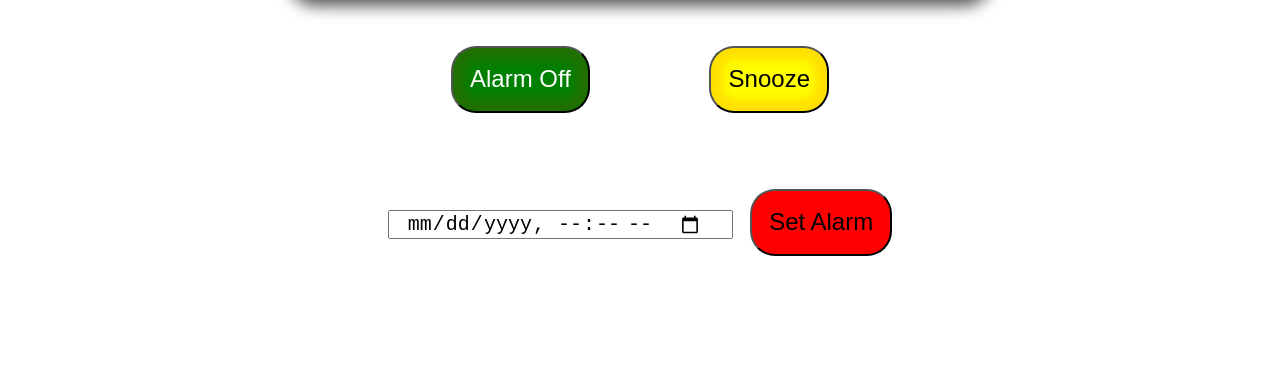
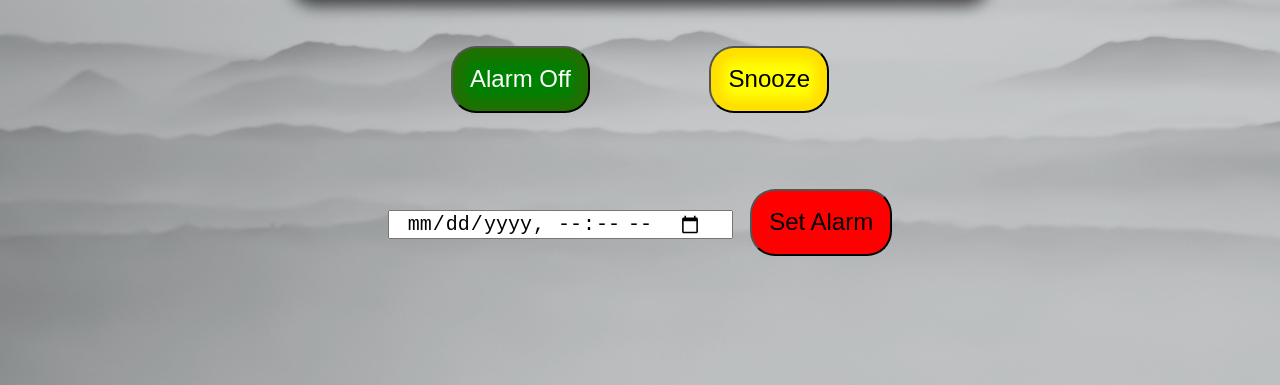
Before and after one commit to Chad-Powellv1/alarm-clock, a plain HTML site: page index.html in a window 1280 px wide. Shown: the part 415-800 px from the top of the page. Drawn offline with Linux system fonts and the light colour scheme.

Commit message:
Update style.css

```diff
--- a/css/style.css
+++ b/css/style.css
@@ -10,7 +10,7 @@
 }
 
 body {
-    background-image: url(./img/grayBg.jpg);
+    background-image: url(../img/grayBg.jpg);
     background-repeat: no-repeat;
     background-attachment: fixed;
 
```
